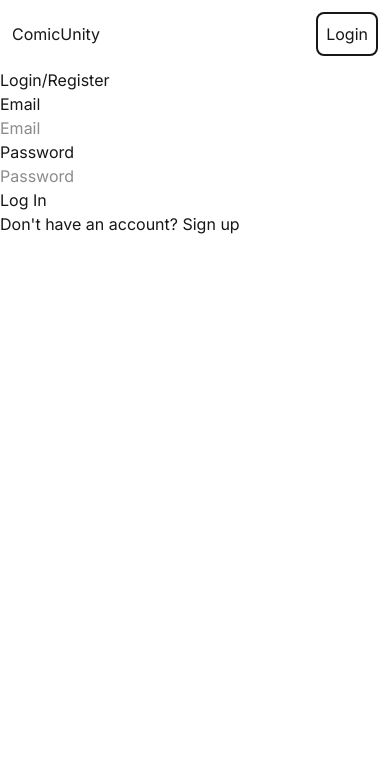
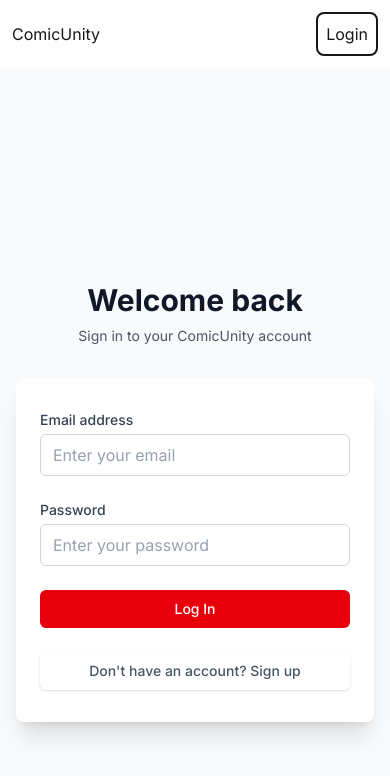
Before and after one commit to danxguerrero/comic-book-app, a Next.js app: page /login in a window 390 px wide. Shown: the top 776 px of the page. Built offline with nearby package versions, Linux system fonts and the light colour scheme; no server answers.

Commit message:
Refactor Login and AuthForm components for improved UI and accessibility. Update layout to enhance user experience with responsive design and better styling.

```diff
--- a/src/app/login/page.tsx
+++ b/src/app/login/page.tsx
@@ -35,23 +35,39 @@ export default function LoginPage() {
     };
 
     return (
-        <div className="u-max-width-650" style={{ margin: '0 auto' }}>
-            <section className="card u-margin-32">
-                <h2 className="eyebrow-heading-2">Login/Register</h2>
+        <div className="min-h-screen bg-gray-50 flex items-center justify-center py-12 px-4 sm:px-6 lg:px-8">
+            <div className="max-w-md w-full space-y-8">
+                <div className="text-center">
+                    <h2 className="mt-6 text-3xl font-bold text-gray-900">
+                        {isSignUp ? 'Create your account' : 'Welcome back'}
+                    </h2>
+                    <p className="mt-2 text-sm text-gray-600">
+                        {isSignUp
+                            ? 'Join the ComicUnity community'
+                            : 'Sign in to your ComicUnity account'
+                        }
+                    </p>
+                </div>
+
+                <div className="bg-white py-8 px-6 shadow-xl rounded-lg sm:px-10">
                     <AuthForm
                         handleSubmit={isSignUp ? handleRegistration : handleLogin}
                         submitType={isSignUp ? 'Sign Up' : 'Log In'}
                     />
+
+                    <div className="mt-6">
                         <button
                             onClick={() => setIsSignUp(!isSignUp)}
-                    className="u-margin-block-start-16"
+                            className="w-full flex justify-center py-2 px-4 border border-transparent rounded-md shadow-sm text-sm font-medium text-gray-600 hover:text-gray-500 focus:outline-none focus:ring-2 focus:ring-offset-2 focus:ring-red-500 transition-colors"
                         >
                             {isSignUp
-                        ? 'Already have an account? Log in'
+                                ? 'Already have an account? Sign in'
                                 : "Don't have an account? Sign up"
                             }
                         </button>
-            </section>
+                    </div>
+                </div>
+            </div>
         </div>
     );
 }
--- a/src/components/AuthForm.tsx
+++ b/src/components/AuthForm.tsx
@@ -6,46 +6,51 @@ interface AuthFormProps {
 export default function AuthForm({ handleSubmit, submitType }: AuthFormProps) {
     return (
         <form
-            className="form u-width-full-line u-max-width-500 u-margin-block-start-16"
+            className="space-y-6"
             onSubmit={handleSubmit}
         >
-            <ul className="form-list">
-                <li className="form-item">
-                    <label className="label">Email</label>
-                    <div className="input-text-wrapper">
+            <div>
+                <label htmlFor="email" className="block text-sm font-medium text-gray-700">
+                    Email address
+                </label>
+                <div className="mt-1">
                     <input
+                        id="email"
+                        name="email"
                         type="email"
-                            name="email"
-                            className="input-text"
-                            placeholder="Email"
+                        autoComplete="email"
                         required
+                        className="appearance-none block w-full px-3 py-2 border border-gray-300 rounded-md placeholder-gray-400 focus:outline-none focus:ring-red-500 focus:border-red-500 sm:text-sm"
+                        placeholder="Enter your email"
                     />
                 </div>
-                </li>
-                <li className="form-item">
-                    <label className="label">Password</label>
-                    <div className="input-text-wrapper">
+            </div>
+
+            <div>
+                <label htmlFor="password" className="block text-sm font-medium text-gray-700">
+                    Password
+                </label>
+                <div className="mt-1">
                     <input
+                        id="password"
+                        name="password"
                         type="password"
-                            name="password"
-                            className="input-text"
-                            placeholder="Password"
+                        autoComplete="current-password"
                         required
+                        className="appearance-none block w-full px-3 py-2 border border-gray-300 rounded-md placeholder-gray-400 focus:outline-none focus:ring-red-500 focus:border-red-500 sm:text-sm"
+                        placeholder="Enter your password"
                     />
                 </div>
-                </li>
-            </ul>
-            <ul className="buttons-list u-margin-block-start-16">
-                <li className="buttons-list-item">
+            </div>
+
+            <div>
                 <button
                     type="submit"
-                        className="button is-small u-margin-inline-start-4"
-                        aria-label={submitType}
+                    className="group relative w-full flex justify-center py-2 px-4 border border-transparent text-sm font-medium rounded-md text-white bg-red-600 hover:bg-red-700 focus:outline-none focus:ring-2 focus:ring-offset-2 focus:ring-red-500 transition-colors"
                 >
                     {submitType}
                 </button>
-                </li>
-            </ul>
+            </div>
         </form>
     );
 }
```
Lines whose indentation alone changed are shown as unchanged.
